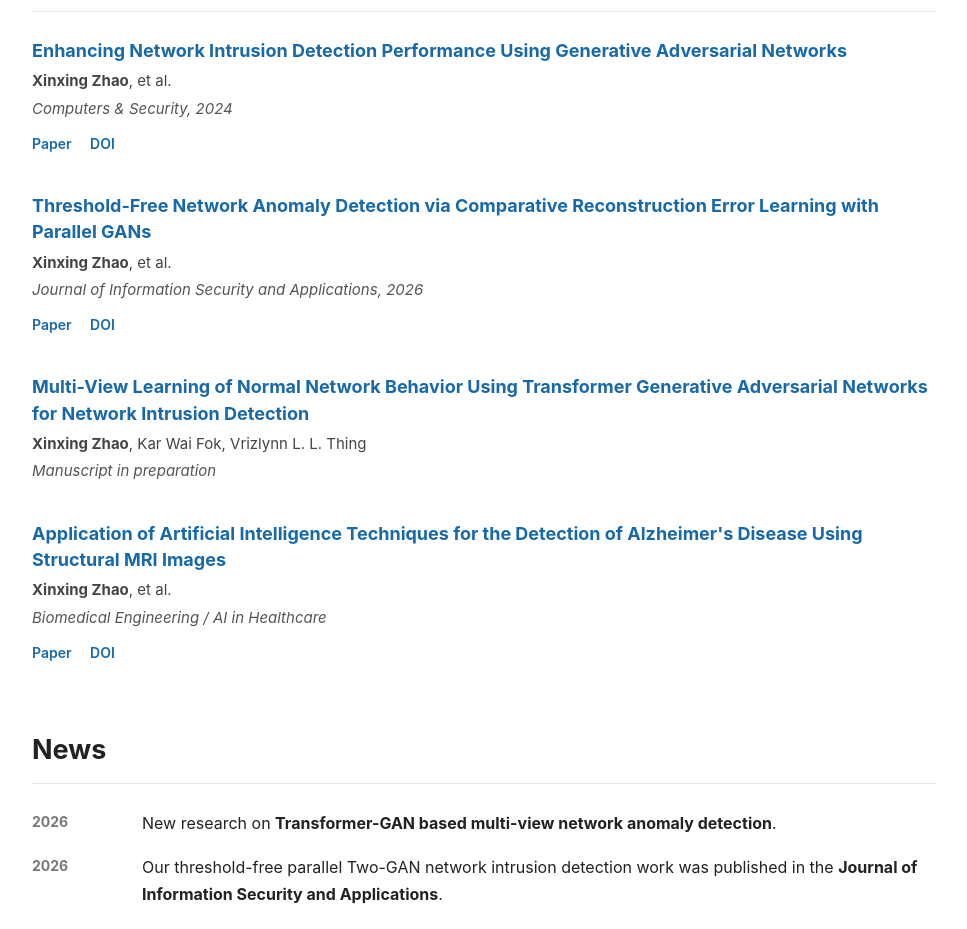
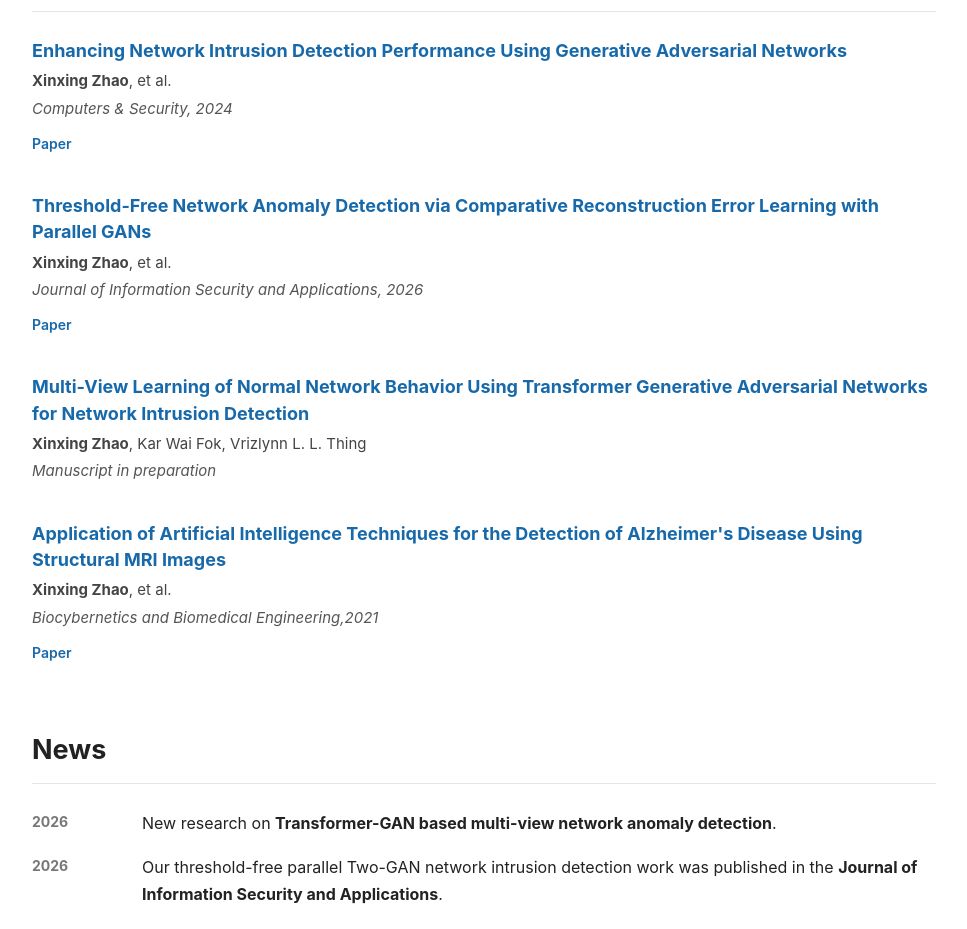
Before and after one commit to Hsinhsing/Hsinhsing_Chao.github.io, a plain HTML site: page index.html in a window 1280 px wide. Shown: the part 1160-2089 px from the top of the page, without its empty margins (156-1123 px from the left). Drawn offline with Linux system fonts and the light colour scheme.

Commit message:
Update index.html

```diff
--- a/index.html
+++ b/index.html
@@ -437,7 +437,7 @@
 
       <div class="pub-links">
   <a href="https://www.sciencedirect.com/science/article/abs/pii/S0167404824003109" target="_blank">Paper</a>
-  <a href="https://doi.org/10.1016/j.cose.2024.104005" target="_blank">DOI</a>
+
 </div>
     </div>
 
@@ -459,7 +459,7 @@
 
       <div class="pub-links">
   <a href="https://www.sciencedirect.com/science/article/abs/pii/S2214212626001663" target="_blank">Paper</a>
-  <a href="https://doi.org/10.1016/j.jisa.2026.104536" target="_blank">DOI</a>
+
 </div>
 
     </div>
@@ -497,12 +497,12 @@
       </div>
 
       <div class="venue">
-        Biomedical Engineering / AI in Healthcare
+        Biocybernetics and Biomedical Engineering,2021
       </div>
 
       <div class="pub-links">
   <a href="https://www.sciencedirect.com/science/article/abs/pii/S0208521621000127" target="_blank">Paper</a>
-  <a href="https://doi.org/10.1016/j.bbe.2021.02.006" target="_blank">DOI</a>
+
 </div>
 
     </div>
```
